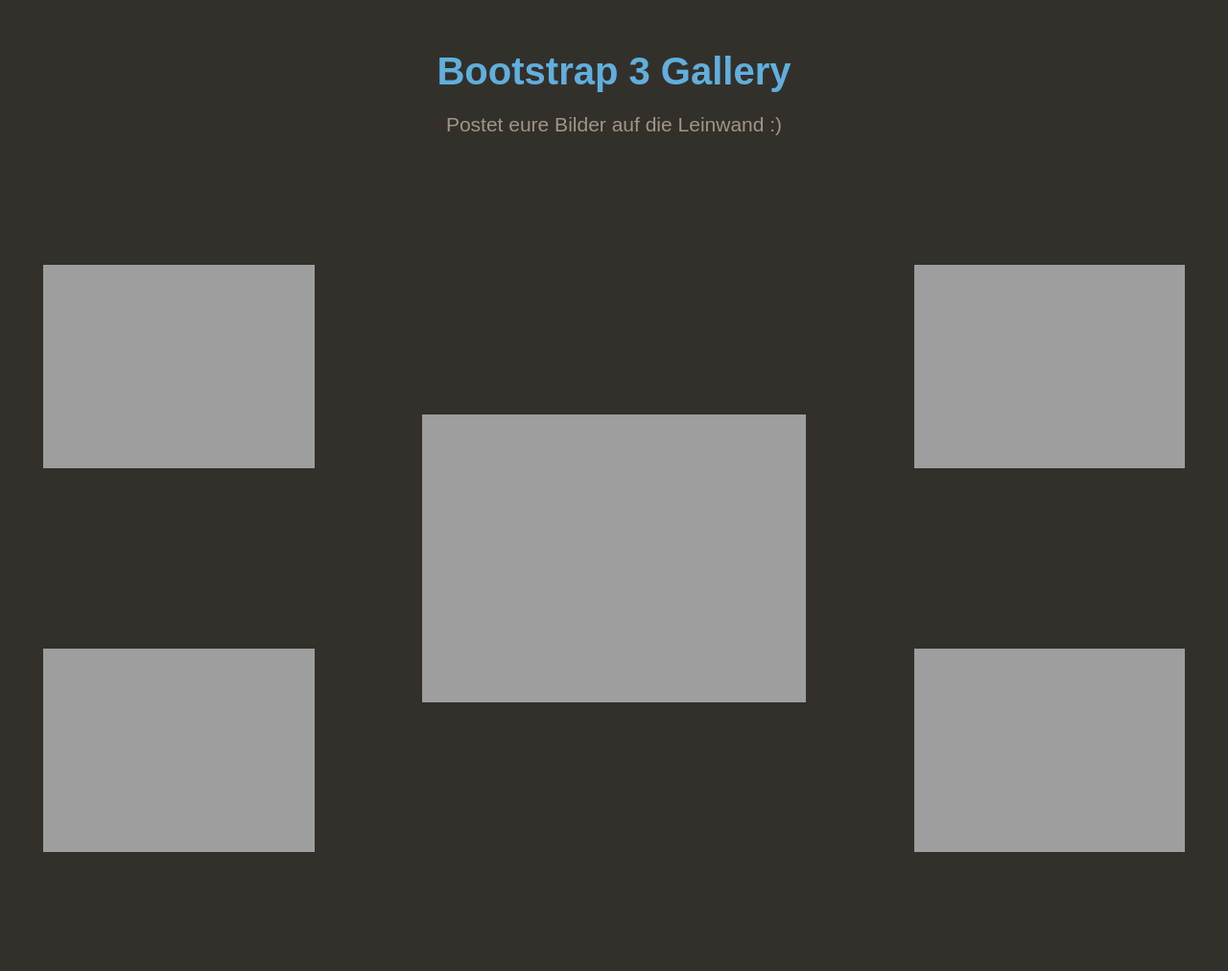
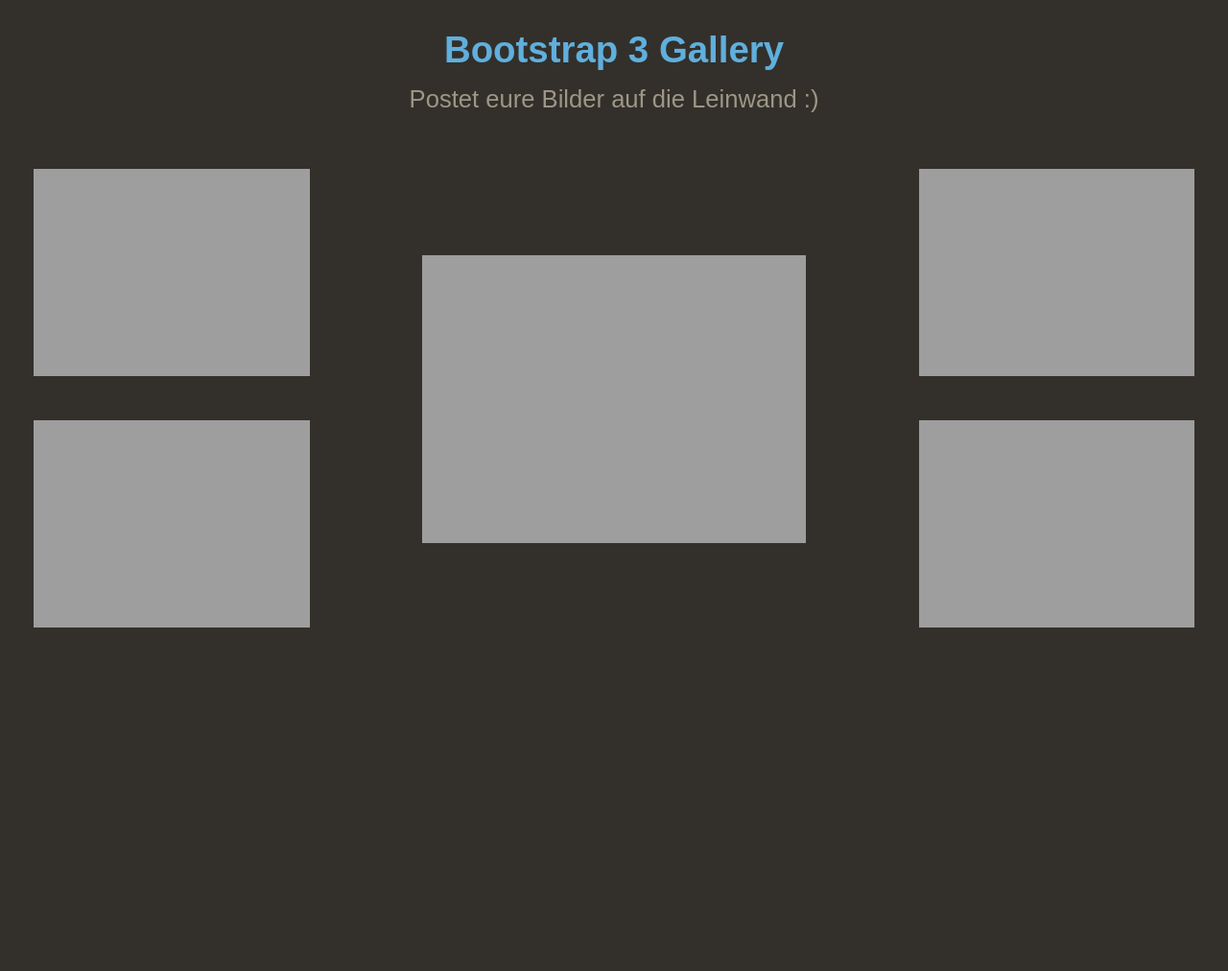
Before and after one commit to mennthor/flask_img_push, a Flask app: page /gallery in a window 1280 px wide. Shown: the whole page at 96% size. After the commit the page ends 654 px from the top, so only its background shows below. Run offline with Flask 2, Linux system fonts and the light colour scheme; data that the repository does not hold is empty; some libraries are stand-ins or nearby versions.

Commit message:
Tweaked setting to display nicely on 720p and 1080p devices.

```diff
--- a/slideshow/static/css/gallery.css
+++ b/slideshow/static/css/gallery.css
@@ -1,15 +1,16 @@
 body {
     background-color: #FFF;
     min-height: 100vh;
-    font: normal 16px sans-serif;
-    padding: 40px 0;
+}
+h1 {
+    font-size: 16px;
+    font: normal 3vw sans-serif;
 }
 
 .container.gallery-container {
     background-color: #33302B;
     color: #60AFDD;
     min-height: 100vh;
-    padding: 30px 00px;
 }
 
 .gallery-container h1 {
@@ -21,38 +22,14 @@ body {
 
 .gallery-container p.page-description {
     text-align: center;
-    margin: 20px auto;
-    font-size: 21px;
     color: #9E9687;
 }
 
-.tz-gallery {
-    padding-top: 20px;
-    padding-left: 50px;
-    padding-right: 50px;
-}
-
-/* Override bootstrap column paddings */
-.vcenter {
+/* Center image and display in correct ratio */
+.tz-gallery .vcenter {
     display: flex;
     justify-content: center;
     align-items: center;
-}
-
-.col-small {
-    padding: 10px;
-/*    border-width:        5px;
-    border-style:        solid;
-    border-color:        white;*/
-    height: 400px;
-}
-
-.col-large {
-    padding: 10px;
-/*    border-width:        5px;
-    border-style:        solid;
-    border-color:        white;*/
-    height: 800px;
 }
 
 .tz-gallery .thumbnail {
@@ -63,12 +40,63 @@ body {
     margin-right: auto;
 }
 
-/* Make container fill whole FullHD screen */
-@media(min-width: 1200px) {
+/* Explicit paddings for different beamer types */
+/* 720p Beamer */
+@media(min-height: 720px) {
     .container{
-            max-width: 1920px;
-        }
-    body {
-        padding: 0;
+        max-width: 1280px;
+    }
+    .container.gallery-container {
+        padding: 10px 00px;
+    }
+    .gallery-container p.page-description {
+        margin: 15px auto;
+        font-size: 21px;
+        font: normal 2vw sans-serif;
+    }
+    .tz-gallery {
+        padding-top: 20px;
+        padding-left: 40px;
+        padding-right: 40px;
+    }
+    .col-small {
+        padding: 10px;
+        width: 350px;
+        height: 262px;
+    }
+    .col-large {
+        padding: 10px;
+        width: 700px;
+        height: 525px;
     }
 }
+
+/* 1080p Beamer */
+@media(min-height: 1080px) {
+    .container{
+        max-width: 1920px;
+    }
+    .container.gallery-container {
+        padding: 50px 00px;
+    }
+    .gallery-container p.page-description {
+        margin: 20px auto;
+        font-size: 32px;
+        font: normal 2vw sans-serif;
+    }
+    .tz-gallery {
+        padding-top: 50px;
+        padding-left: 50px;
+        padding-right: 50px;
+    }
+    .col-small {
+        padding: 10px;
+        width: 450px;
+        height: 337px;
+    }
+    .col-large {
+        padding: 10px;
+        width: 900px;
+        height: 675px;
+    }
+}
```
